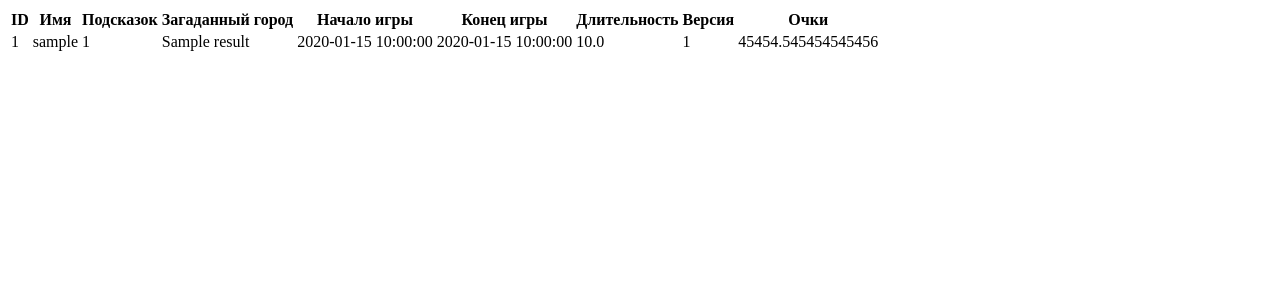
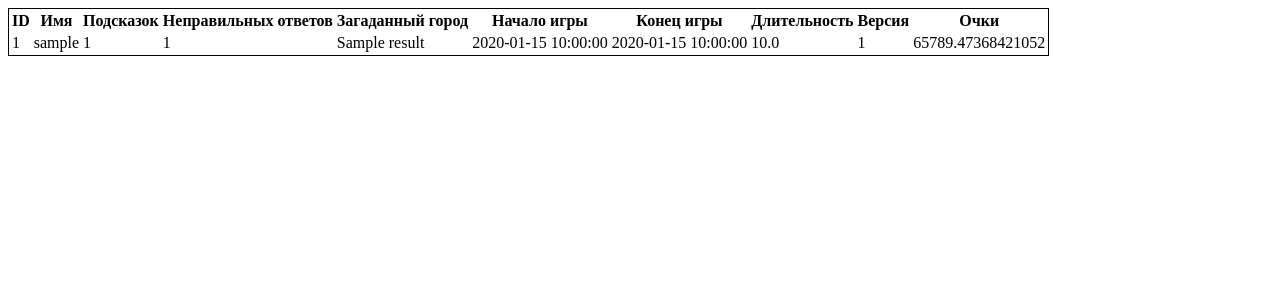
Before and after one commit to groomyjohny/City-Guesser, a Flask app: page /leaderboard in a window 1280 px wide. Shown: the top 300 px of the page. Run offline with Flask 2, Linux system fonts and the light colour scheme; tables that the repository leaves empty hold one stand-in row (values such as "Sample post").

Commit message:
v.0.4 balance change: now wrong answers reduce your score as well

```diff
--- a/GameInstance.py
+++ b/GameInstance.py
@@ -37,6 +37,7 @@ class GameInstance:
         self.hintNot = hintNot
         self.cityCoords = cityCoords
         self.hintsUsed = hintsUsed
+        self.wrongGuesses = 0
         self.gameWon = False
         self.gameStartTime = _datetime.datetime.now()
         pass
@@ -54,4 +55,6 @@ class GameInstance:
         if self.gameWon:
             self.gameEndTime = _datetime.datetime.now()
             self.gameDuration = (self.gameEndTime-self.gameStartTime).total_seconds()
+        else:
+            self.wrongGuesses += 1
         return self.gameWon
--- a/main.py
+++ b/main.py
@@ -38,7 +38,7 @@ def answer(slideNum):
     clientAddr = request.environ["REMOTE_ADDR"]
     if games[clientAddr].checkGuess(request.form['cityGuess']):
         g = games[clientAddr]
-        sqlQuery("INSERT INTO results (username, hintsUsed, cityName, gameStartTime, gameEndTime, gameDuration, gameVersion) VALUES (?,?,?,?,?,?,?)",(clientAddr, g.hintsUsed, g.chosenCity, g.gameStartTime, g.gameEndTime, g.gameDuration, GAME_VERSION_STRING))
+        sqlQuery("INSERT INTO results (username, hintsUsed, wrongAnswers, cityName, gameStartTime, gameEndTime, gameDuration, gameVersion) VALUES (?,?,?,?,?,?,?,?)",(clientAddr, g.hintsUsed, g.wrongGuesses, g.chosenCity, g.gameStartTime, g.gameEndTime, g.gameDuration, GAME_VERSION_STRING))
         return redirect('/won')
     else:
         return redirect(f'/slide/{slideNum}')
@@ -74,12 +74,13 @@ tableCreateQuery = str('''CREATE TABLE IF NOT EXISTS `results` (
   `id` INTEGER PRIMARY KEY,
   `username` varchar(256) DEFAULT NULL,
   `hintsUsed` int(11) DEFAULT NULL,
+  `wrongAnswers` int(11) DEFAULT NULL,
   `cityName` varchar(256) DEFAULT NULL,
   `gameStartTime` datetime DEFAULT current_timestamp,
   `gameEndTime` datetime DEFAULT current_timestamp,
   `gameDuration` double,
   `gameVersion` int(11) DEFAULT NULL,
-  `points` int(11) GENERATED ALWAYS AS (10000000 / ((`gameDuration`+100) * (`hintsUsed` + 1))) VIRTUAL
+  `points` int(11) GENERATED ALWAYS AS (100000000 / ((`gameDuration`+180) * (`wrongAnswers`+1) * (`hintsUsed` + 3))) VIRTUAL
 )''')
 
 path = os.path.join(os.path.abspath(
--- a/shared.py
+++ b/shared.py
@@ -2,7 +2,7 @@ from apikey import *
 import requests
 
 staticApiAddr = "https://static-maps.yandex.ru/1.x/?"
-GAME_VERSION_DIGITS = [ 0, 3, 0, 0]
+GAME_VERSION_DIGITS = [ 0, 4, 0, 0]
 GAME_VERSION_STRING = ''
 for i in GAME_VERSION_DIGITS:
     GAME_VERSION_STRING += str(i).zfill(2)
--- a/templates/leaderboard.html
+++ b/templates/leaderboard.html
@@ -1,7 +1,13 @@
-<table>
+<style>
+    #leaderboard-table {
+        border: 1px solid black;
+    }
+</style>
+<table id="leaderboard-table">
     <th>ID</th>
     <th>Имя</th>
     <th>Подсказок</th>
+    <th>Неправильных ответов</th>
     <th>Загаданный город</th>
     <th>Начало игры</th>
     <th>Конец игры</th>
```
